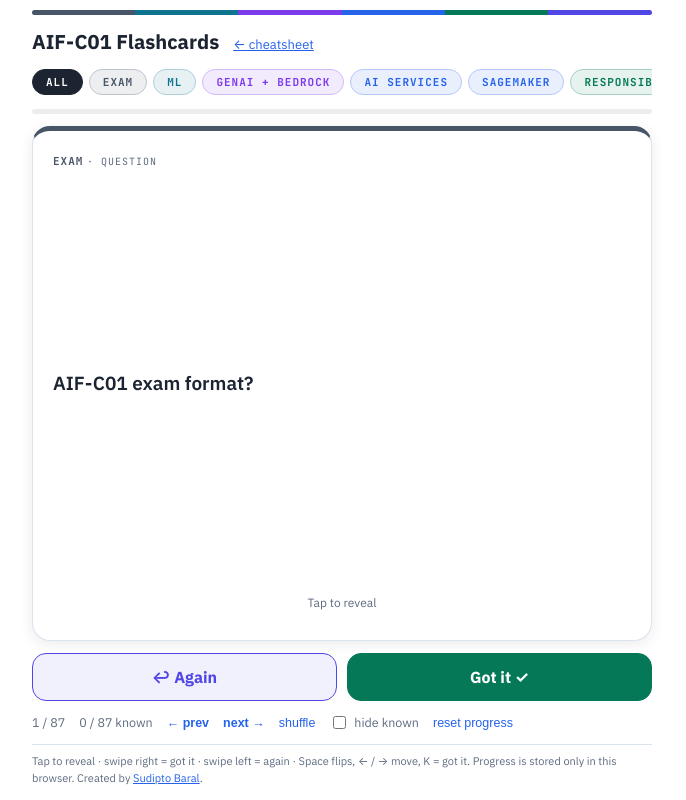
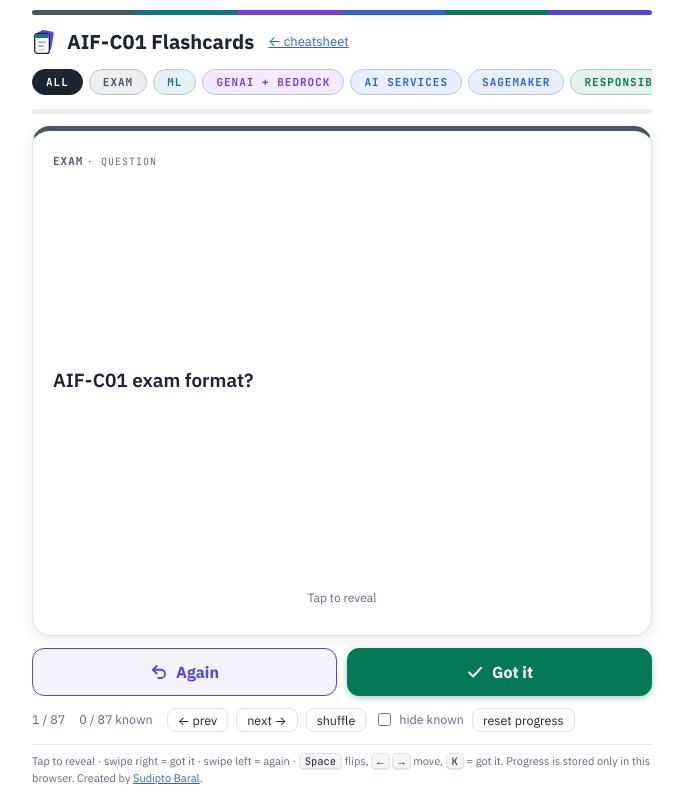
Before and after one commit to sudiptob2/ai-practitioner-cheatsheet, a plain HTML site: page flashcards.html in a window 1280 px wide. Shown: the whole page, without its empty margins (298-984 px from the left). Drawn offline with Linux system fonts and the light colour scheme.

Commit message:
Brand assets: logo mark, SVG favicon, real app icons, refined buttons and FAB

```diff
--- a/flashcards.html
+++ b/flashcards.html
@@ -6,6 +6,7 @@
 <meta name="description" content="Flashcards for the AWS Certified AI Practitioner exam (AIF-C01).">
 <meta name="theme-color" content="#ffffff">
 <link rel="manifest" href="manifest.webmanifest">
+<link rel="icon" type="image/svg+xml" href="logo.svg">
 <link rel="icon" href="icon-192.png">
 <link rel="apple-touch-icon" href="icon-192.png">
 <title>AIF-C01 Flashcards</title>
@@ -39,8 +40,9 @@
   main { max-width: 620px; margin: 0 auto; display: flex; flex-direction: column; gap: 12px; min-height: 100%; }
   .ribbon { height: 5px; border-radius: 99px; flex: none;
     background: linear-gradient(90deg, var(--exam) 0 16.6%, var(--ml) 0 33.3%, var(--genai) 0 50%, var(--svc) 0 66.6%, var(--rai) 0 83.3%, var(--sec) 0 100%); }
-  h1 { font-size: 20px; margin: 0; }
-  .top { display: flex; flex-wrap: wrap; align-items: baseline; gap: 6px 14px; }
+  h1 { font-size: 20px; margin: 0; display: flex; align-items: center; gap: 9px; }
+  h1 img { width: 26px; height: 26px; }
+  .top { display: flex; flex-wrap: wrap; align-items: center; gap: 6px 14px; }
   .top a { color: var(--svc); font-size: 13px; }
   .filters { display: flex; gap: 6px; overflow-x: auto; scrollbar-width: none; padding-bottom: 2px; }
   .filters::-webkit-scrollbar { display: none; }
@@ -75,14 +77,30 @@
   .actions { display: flex; gap: 10px; flex: none; }
   .actions button {
     flex: 1; font-family: var(--sans); font-size: 16px; font-weight: 700; cursor: pointer;
-    padding: 13px 10px; border-radius: 14px; border: 1.5px solid;
+    display: flex; align-items: center; justify-content: center; gap: 8px;
+    padding: 13px 10px; border-radius: 12px; border: 1.5px solid;
+    transition: transform 0.06s ease, filter 0.15s ease, background 0.15s ease;
   }
-  #again { border-color: var(--sec); color: var(--sec); background: color-mix(in srgb, var(--sec) 8%, var(--panel)); }
-  #know { border-color: var(--rai); color: #fff; background: var(--rai); }
+  .actions button svg { flex: none; }
+  .actions button:active:not(:disabled) { transform: scale(0.96); }
+  #again { border-color: var(--sec); color: var(--sec); background: color-mix(in srgb, var(--sec) 7%, var(--panel)); }
+  #again:hover:not(:disabled) { background: color-mix(in srgb, var(--sec) 14%, var(--panel)); }
+  #know { border-color: var(--rai); color: #fff; background: var(--rai); box-shadow: 0 2px 6px color-mix(in srgb, var(--rai) 35%, transparent); }
+  #know:hover:not(:disabled) { filter: brightness(1.07); }
   .actions button:disabled { opacity: 0.4; cursor: default; }
-  .meta { font-size: 12.5px; color: var(--muted); display: flex; flex-wrap: wrap; gap: 4px 14px; align-items: center; flex: none; }
-  .meta button { background: none; border: none; color: var(--svc); cursor: pointer; font-size: 12.5px; padding: 0; }
-  .meta .nav { color: var(--svc); font-weight: 600; }
+  .meta { font-size: 12.5px; color: var(--muted); display: flex; flex-wrap: wrap; gap: 6px 8px; align-items: center; flex: none; }
+  .meta button {
+    font-family: var(--sans); font-size: 12.5px; cursor: pointer;
+    color: var(--fg); background: var(--panel);
+    border: 1px solid var(--line); border-radius: 8px; padding: 3px 10px;
+  }
+  .meta button:hover { border-color: var(--svc); color: var(--svc); }
+  .meta #pos, .meta #progress { font-variant-numeric: tabular-nums; margin-right: 6px; }
+  kbd {
+    font-family: var(--mono); font-size: 10.5px; color: var(--fg);
+    border: 1px solid var(--line); border-bottom-width: 2px; border-radius: 5px;
+    padding: 0 5px; background: color-mix(in srgb, var(--fg) 4%, var(--panel));
+  }
   label.hideknown { display: inline-flex; align-items: center; gap: 5px; }
   footer { font-size: 11px; color: var(--muted); border-top: 1px solid var(--line); padding-top: 8px; flex: none; }
   footer a { color: var(--svc); }
@@ -94,7 +112,7 @@
 <main>
   <div class="ribbon" aria-hidden="true"></div>
   <div class="top">
-    <h1>AIF-C01 Flashcards</h1>
+    <h1><img src="logo.svg" alt="">AIF-C01 Flashcards</h1>
     <a href="index.html">← cheatsheet</a>
   </div>
   <div class="filters" id="filters" role="group" aria-label="Filter by domain"></div>
@@ -107,8 +125,8 @@
     </div>
   </div>
   <div class="actions">
-    <button id="again">↩ Again</button>
-    <button id="know">Got it ✓</button>
+    <button id="again"><svg width="18" height="18" viewBox="0 0 24 24" fill="none" stroke="currentColor" stroke-width="2.4" stroke-linecap="round" stroke-linejoin="round" aria-hidden="true"><path d="M9 14 4 9l5-5"/><path d="M4 9h10.5a5.5 5.5 0 0 1 0 11H11"/></svg>Again</button>
+    <button id="know"><svg width="18" height="18" viewBox="0 0 24 24" fill="none" stroke="currentColor" stroke-width="2.8" stroke-linecap="round" stroke-linejoin="round" aria-hidden="true"><path d="m4 12.5 5.5 5.5L20 6.5"/></svg>Got it</button>
   </div>
   <div class="meta">
     <span id="pos"></span>
@@ -120,7 +138,7 @@
     <button id="reset">reset progress</button>
   </div>
   <footer>
-    Tap to reveal · swipe right = got it · swipe left = again · Space flips, ← / → move, K = got it.
+    Tap to reveal · swipe right = got it · swipe left = again · <kbd>Space</kbd> flips, <kbd>←</kbd> <kbd>→</kbd> move, <kbd>K</kbd> = got it.
     Progress is stored only in this browser.
     Created by <a href="https://github.com/sudiptob2">Sudipto Baral</a>.
   </footer>
--- a/index.html
+++ b/index.html
@@ -6,6 +6,7 @@
 <meta name="description" content="One-page community cheatsheet for the AWS Certified AI Practitioner exam (AIF-C01).">
 <meta name="theme-color" content="#ffffff">
 <link rel="manifest" href="manifest.webmanifest">
+<link rel="icon" type="image/svg+xml" href="logo.svg">
 <link rel="icon" href="icon-192.png">
 <link rel="apple-touch-icon" href="icon-192.png">
 <title>AWS AI Practitioner Cheatsheet</title>
@@ -41,7 +42,8 @@
     background: linear-gradient(90deg, var(--exam) 0 16.6%, var(--ml) 0 33.3%, var(--genai) 0 50%, var(--svc) 0 66.6%, var(--rai) 0 83.3%, var(--sec) 0 100%); }
   header { max-width: 1380px; margin: 0 auto 12px; }
   .eyebrow { font-family: var(--mono); font-size: 12px; letter-spacing: 2px; text-transform: uppercase; color: var(--svc); margin: 0 0 7px; }
-  h1 { font-size: 24px; font-weight: 700; margin: 0 0 5px; text-wrap: balance; }
+  h1 { font-size: 24px; font-weight: 700; margin: 0 0 5px; display: flex; align-items: center; gap: 10px; }
+  h1 svg { width: 30px; height: 30px; flex: none; }
   .lede { color: var(--muted); font-size: 13px; max-width: 80ch; margin: 0 0 5px; }
   .byline { font-size: 12px; color: var(--muted); margin: 0; }
   a { color: var(--svc); }
@@ -155,7 +157,7 @@
 
 <div class="ribbon" aria-hidden="true"></div>
 <header>
-  <h1>AWS AI Practitioner Cheatsheet</h1>
+  <h1><svg viewBox="0 0 48 48" aria-hidden="true"><rect x="13" y="3" width="25" height="35" rx="5" fill="#4f46e5" transform="rotate(10 25 20)"/><rect x="9" y="5" width="25" height="35" rx="5" fill="#7c3aed" transform="rotate(5 21 22)"/><rect x="5" y="8" width="27" height="37" rx="5" fill="#ffffff" stroke="#1c2432" stroke-width="2.4"/><path d="M6.2 13a3.8 3.8 0 0 1 3.8-3.8h17a3.8 3.8 0 0 1 3.8 3.8v3.6H6.2z" fill="#0e7490"/><rect x="11" y="23" width="15" height="3" rx="1.5" fill="#94a3b8"/><rect x="11" y="30" width="11" height="3" rx="1.5" fill="#94a3b8"/><rect x="11" y="37" width="13" height="3" rx="1.5" fill="#cbd5e1"/></svg>AWS AI Practitioner Cheatsheet</h1>
   <p class="byline">Created by <a href="https://github.com/sudiptob2">Sudipto Baral</a></p>
 </header>
 
@@ -798,18 +800,20 @@ document.querySelectorAll('.domain').forEach((s) => navObserver.observe(s));
 </script>
 
 <a href="flashcards.html" class="fab" aria-label="Open flashcards" title="Flashcards">
-<svg viewBox="0 0 24 24" width="26" height="26" aria-hidden="true" fill="none" stroke="#fff" stroke-width="2" stroke-linejoin="round">
-<rect x="3" y="7" width="13" height="14" rx="2"/>
-<path d="M8 7V5a2 2 0 0 1 2-2h9a2 2 0 0 1 2 2v12a2 2 0 0 1-2 2h-2"/>
-</svg></a>
+<img src="logo.svg" alt="" width="28" height="28"><span>Flashcards</span></a>
 <style>
 .fab { position: fixed; z-index: 30;
   right: calc(18px + env(safe-area-inset-right, 0px));
   bottom: calc(18px + env(safe-area-inset-bottom, 0px));
-  width: 56px; height: 56px; border-radius: 50%;
-  background: var(--fg); display: flex; align-items: center; justify-content: center;
-  box-shadow: 0 4px 14px rgba(28, 36, 50, 0.35); }
-.fab:hover { background: var(--svc); }
+  display: flex; align-items: center; gap: 9px;
+  padding: 11px 16px; border-radius: 16px;
+  background: var(--fg); color: #fff; text-decoration: none;
+  font-family: var(--mono); font-size: 12px; font-weight: 700; letter-spacing: 1px; text-transform: uppercase;
+  box-shadow: 0 4px 14px rgba(28, 36, 50, 0.35);
+  transition: transform 0.08s ease; }
+.fab:hover { transform: translateY(-2px); }
+.fab:active { transform: scale(0.97); }
+@media (max-width: 520px) { .fab span { display: none; } .fab { padding: 12px; border-radius: 50%; } }
 </style>
 <script>try { navigator.serviceWorker && navigator.serviceWorker.register('sw.js'); } catch (e) {}</script>
 </body>
--- a/sw.js
+++ b/sw.js
@@ -1,7 +1,7 @@
 // Pages: network-first (always fresh when online, cache offline).
 // Static assets: cache-first. Bump CACHE to force-clear old entries.
-const CACHE = 'aif-v2';
-const ASSETS = ['./', 'index.html', 'flashcards.html', 'manifest.webmanifest', 'icon-192.png', 'icon-512.png'];
+const CACHE = 'aif-v3';
+const ASSETS = ['./', 'index.html', 'flashcards.html', 'manifest.webmanifest', 'logo.svg', 'icon-192.png', 'icon-512.png'];
 self.addEventListener('install', (e) => {
   e.waitUntil(caches.open(CACHE).then((c) => c.addAll(ASSETS)).then(() => self.skipWaiting()));
 });
```
Also changed, not shown: icon-192.png, icon-512.png, logo.svg (added), 1 other file.
